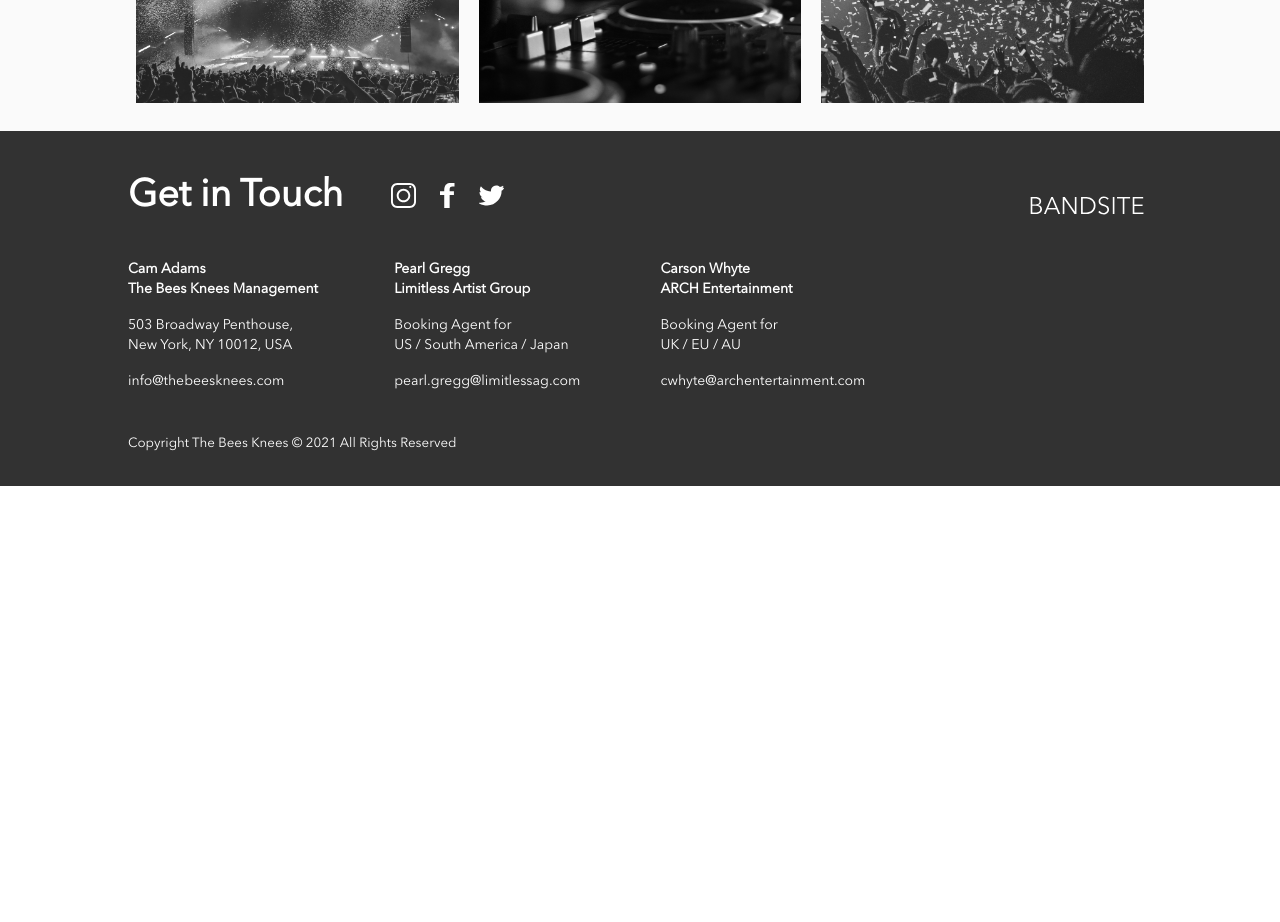
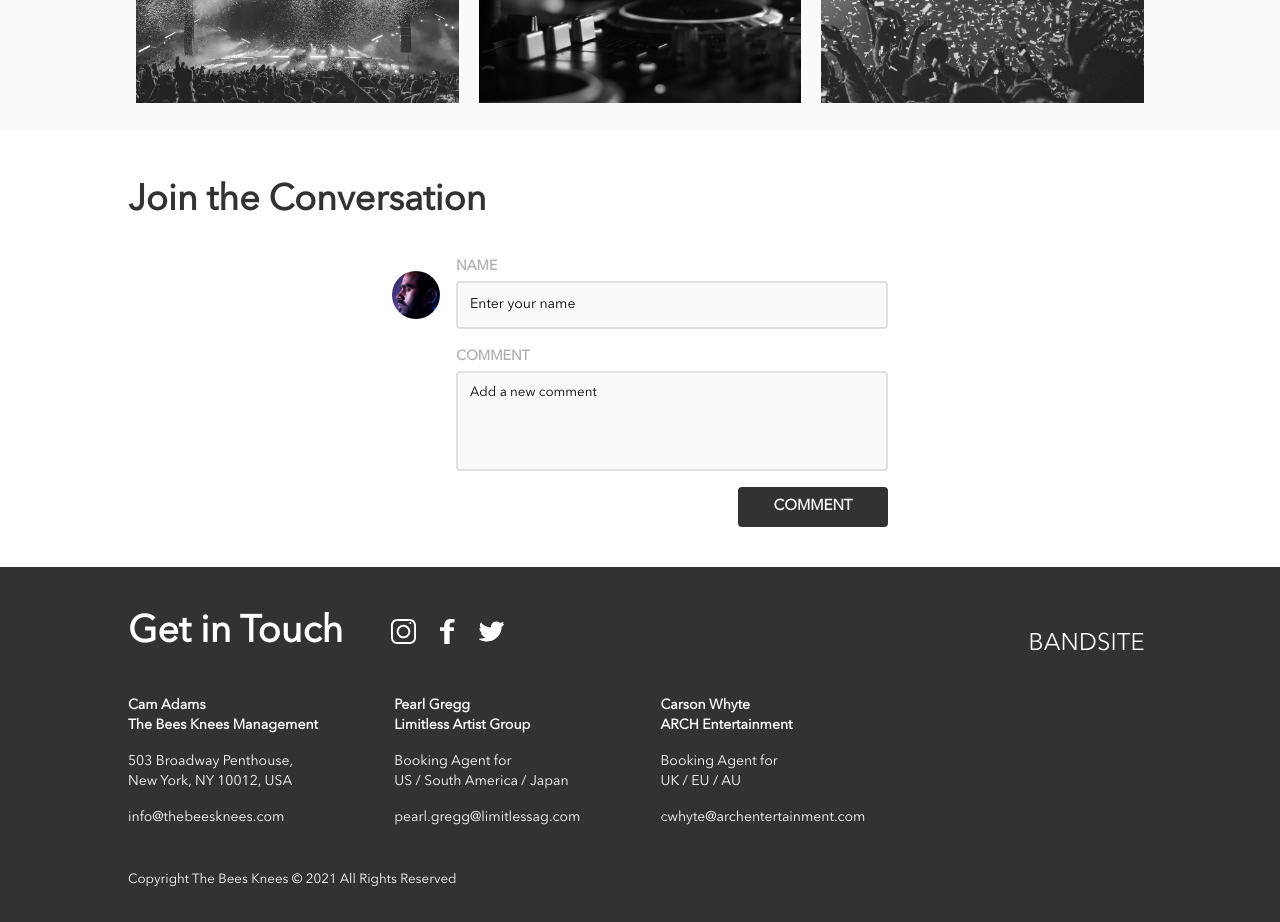
Before and after one commit to bognikk/REACT-bandsite, a React (Create React App) app: page /biography in a window 1280 px wide. Shown: the part 2560-3482 px from the top of the page. Before the commit the page ends 3046 px from the top, so only its background shows below. Built offline with nearby package versions, Linux system fonts and the light colour scheme.

Commit message:
social form

```diff
--- a/src/App.js
+++ b/src/App.js
@@ -1,12 +1,14 @@
 import Biography from "./pages/Biography/Biography";
 import Shows from "./pages/Shows/Shows";
 import RootLayout from "./pages/Root/Root";
+import ErrorPage from "./pages/Error/Error";
 import { RouterProvider, createBrowserRouter } from "react-router-dom";
 
 const router = createBrowserRouter([
 	{
 		path: "/",
 		element: <RootLayout />,
+		errorElement: <ErrorPage />,
 		children: [
 			{ path: "biography", element: <Biography /> },
 			{ path: "shows", element: <Shows /> },
--- /dev/null
+++ b/src/components/Social/Social.jsx
@@ -0,0 +1,37 @@
+import "./Social.scss";
+
+const Social = () => {
+	return (
+		<section className="social">
+			<h2 className="social__heading">Join the Conversation</h2>
+			<div className="form-container">
+				<div className="img-container"></div>
+				<form id="form" className="form">
+					<label className="form__label" for="name">
+						NAME
+					</label>
+					<input
+						className="form__input"
+						type="text"
+						name="name"
+						id="name"
+						placeholder="Enter your name"
+					/>
+
+					<label className="form__label" for="comment">
+						COMMENT
+					</label>
+					<textarea
+						className="form__textarea"
+						name="comment"
+						placeholder="Add a new comment"
+					></textarea>
+					<button className="form__btn">COMMENT</button>
+				</form>
+			</div>
+
+			<div className="posts-container"></div>
+		</section>
+	);
+};
+export default Social;
--- /dev/null
+++ b/src/components/Social/Social.scss
@@ -0,0 +1,146 @@
+@use "../../styles/variables" as *;
+@use "../../styles/typography" as *;
+@use "../../styles/mixins" as *;
+
+// =========================== SOCIAL ================================
+.social {
+	padding: $padding;
+
+	@include tablet {
+		padding: calc($padding * 3) calc($padding * 2.5) $padding;
+	}
+
+	@include desktop {
+		padding: calc($padding * 3) calc($padding * 8) $padding;
+	}
+
+	&__heading {
+		@include section-heading-mobile;
+		color: $primary-black;
+		font-weight: 600;
+
+		@include tablet {
+			@include section-heading;
+		}
+	}
+}
+
+// ============ form ============
+.form-container {
+	display: flex;
+	padding: $padding 0;
+	position: relative;
+
+	@include tablet {
+		padding: $padding * 2 $padding * 4 $padding;
+	}
+
+	@include desktop {
+		padding: $padding * 2 $padding * 16.5 $padding;
+	}
+}
+
+.img-container {
+	background: url("../../assets/images/Mohan-muruge.jpg") center/cover no-repeat;
+	min-width: 36px;
+	height: 36px;
+	border-radius: 50%;
+	margin: $margin $margin 0 0;
+
+	@include tablet {
+		min-width: 48px;
+		height: 48px;
+	}
+}
+
+.form {
+	font-weight: 600;
+	display: flex;
+	flex-direction: column;
+	width: 100%;
+
+	&__label {
+		color: $primary-gray;
+		font-size: 10px;
+		border-radius: 4px;
+		margin-bottom: 4px;
+
+		@include tablet {
+			@include body-text;
+			font-weight: 600;
+		}
+	}
+
+	&__input {
+		height: 36px;
+		border-radius: 4px;
+		padding: 12px;
+		border: 2px solid $secondary-gray;
+		background-color: $secondary-white;
+		margin-bottom: $margin;
+		color: black;
+
+		&:focus {
+			outline: none;
+			border: 2px solid black;
+		}
+
+		&::placeholder {
+			color: black;
+			opacity: 1;
+		}
+
+		@include tablet {
+			@include body-text;
+			height: 48px;
+		}
+	}
+
+	&__textarea {
+		min-height: 36px;
+		border-radius: 4px;
+		padding: 12px;
+		border: 2px solid $secondary-gray;
+		background-color: $secondary-white;
+		margin-bottom: $margin;
+		resize: none;
+		color: black;
+		height: 100px;
+
+		&:focus {
+			outline: none !important;
+			border: 2px solid black;
+		}
+
+		&::placeholder {
+			color: black;
+			opacity: 1;
+			text-align: left;
+		}
+	}
+
+	&__btn {
+		font-size: 15px;
+
+		color: $primary-white;
+		background-color: $primary-black;
+		font-weight: 600;
+		height: 40px;
+		width: 100%;
+		border-radius: 4px;
+		border: none;
+
+		&:hover {
+			background-color: black;
+			cursor: pointer;
+		}
+
+		@include tablet {
+			min-width: 150px;
+			max-width: 150px;
+			padding: 0 $padding * 2;
+			margin-bottom: $margin/2;
+			align-self: flex-end;
+		}
+	}
+}
--- a/src/pages/Biography/Biography.jsx
+++ b/src/pages/Biography/Biography.jsx
@@ -1,6 +1,7 @@
 import About from "../../components/About/About";
 import Gallery from "../../components/Gallery/Gallery";
 import Hero from "../../components/Hero/Hero";
+import Social from "../../components/Social/Social";
 
 import "./Biography.scss";
 
@@ -12,6 +13,7 @@ const Biography = () => {
 			</Hero>
 			<About />
 			<Gallery />
+			<Social />
 		</>
 	);
 };
--- /dev/null
+++ b/src/pages/Error/Error.jsx
@@ -0,0 +1,15 @@
+import Hero from "../../components/Hero/Hero";
+
+function ErrorPage() {
+	return (
+		<>
+			<Hero>
+				<h1 className="hero__main-heading">
+					An error occured! <br /> Could not find this page!
+				</h1>
+			</Hero>
+		</>
+	);
+}
+
+export default ErrorPage;
```
